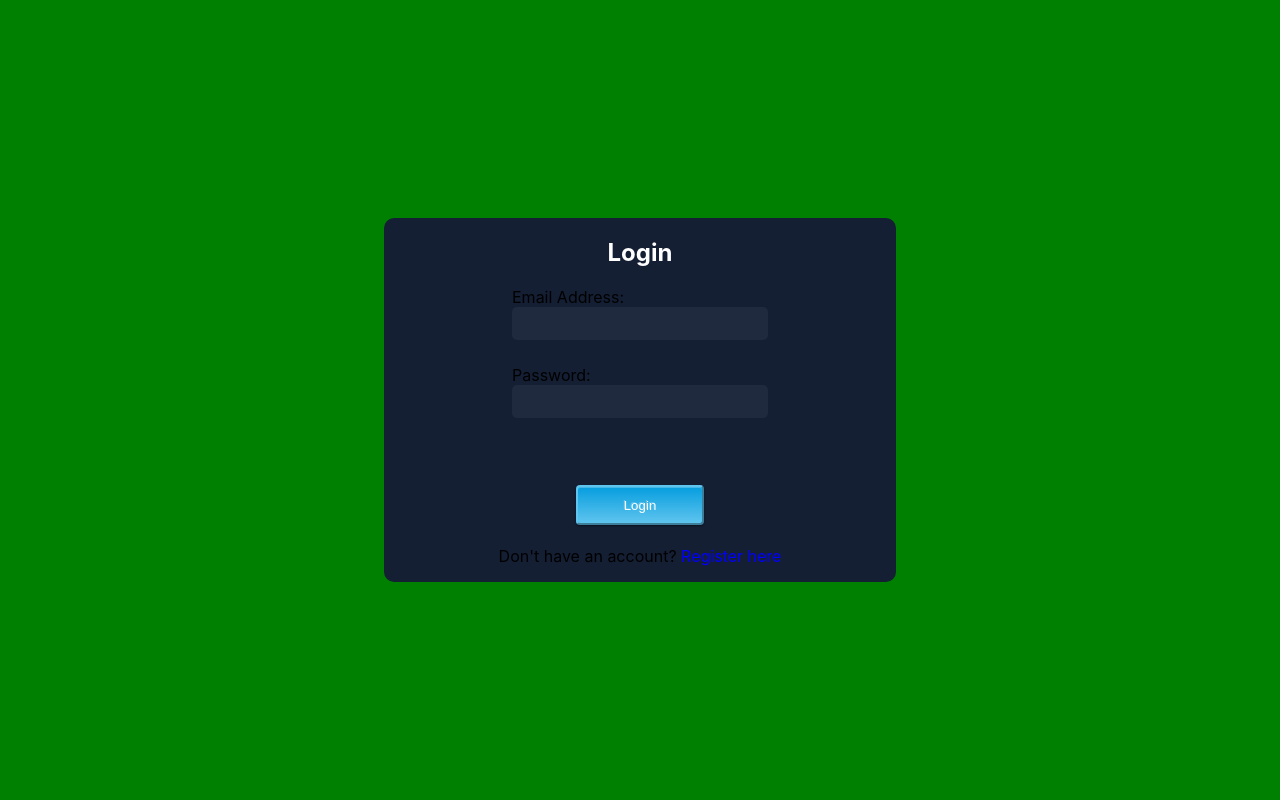
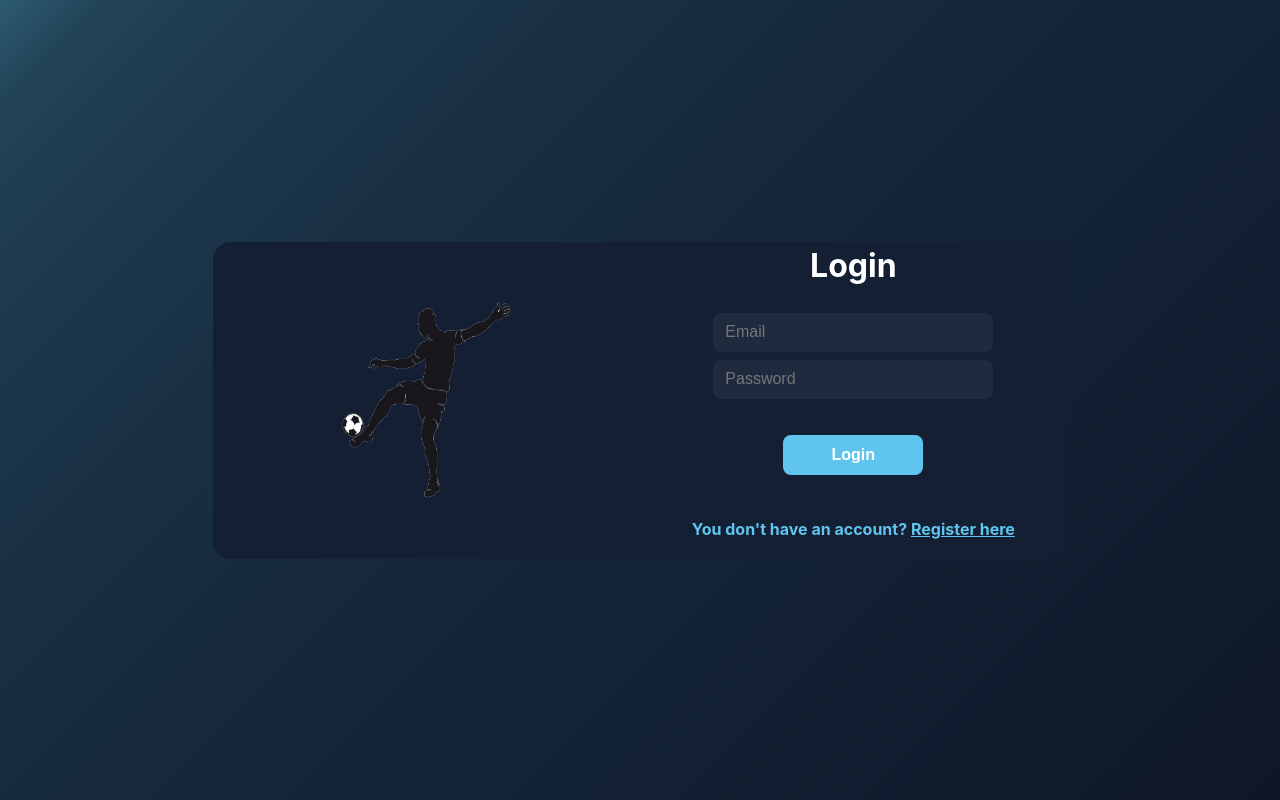
Before and after one commit to Barnie9/SportSync, a React (Create React App) app in the folder SportsSync_FE/: page /login in a window 1280 px wide. Built offline with nearby package versions, Linux system fonts and the light colour scheme.

Commit message:
Login almost complete

```diff
--- a/SportsSync_FE/src/components/Login.tsx
+++ b/SportsSync_FE/src/components/Login.tsx
@@ -1,7 +1,13 @@
 import { useState } from 'react';
 import axios from 'axios';
 import { Link, useNavigate } from "react-router-dom";
-import './style/Login.css';
+
+// Material UI
+import Box from "@mui/material/Box";
+import Grid from "@mui/material/Grid";
+
+// CSS
+import LoginCSS from "./style/Login.module.css";
 
 function Login() {
     const navigate = useNavigate();
@@ -29,35 +35,63 @@ function Login() {
     };
 
     return (
-        <div>
-            <div className='login-container-parent'>
-                <div className='login-conainer'>
-                    <h2 className='form-title'>Login</h2>
-                    <form className='form-login'>
-                        <div className='login-component'>
-                            <label>Email Address:</label>
-                            <input type="text" value={emailAddress} onChange={(e) => setEmailAddress(e.target.value)} />
-                            <br />
-                            <label>Password:</label>
-                            <input type="password" value={password} onChange={(e) => setPassword(e.target.value)} />
-                            <br />
-                            <p style={{ color: 'red' }}>
-                                {errorMessage}
-                            </p>
-                            <button className='login-button' type="button" onClick={handleLogin}>
-                                Login
-                            </button>
-                        </div>
-                    </form>
-                    <p className='register-redirect'>
-                        Don't have an account?{' '}
-                        <Link to="/register" style={{ cursor: 'pointer', color: 'blue' }}>
-                            Register here
-                        </Link>
-                    </p>
-                </div>
-            </div>
-        </div>
+        <Box className={LoginCSS.background}>
+            <Grid container xs={10} md={8} className={LoginCSS.container}>
+                <Grid container xs={12} md={6} className={LoginCSS.left_column}>
+                    <img
+                        src={require("./images/fotbal.png")}
+                        alt="fotbal"
+                        className={LoginCSS.image}
+                    />
+                </Grid>
+
+                <Grid container xs={12} md={6} className={LoginCSS.right_column}>
+                    <Grid item xs={12} md={12} className={LoginCSS.item}>
+                        <h1 className={LoginCSS.title}> Login</h1>
+                    </Grid>
+
+                    <Grid item xs={12} md={12} className={LoginCSS.item}>
+                        <input
+                            type="text"
+                            placeholder="Email"
+                            className={LoginCSS.input}
+                            value={emailAddress}
+                            onChange={(event) =>
+                                setEmailAddress(event.target.value)
+                            }
+                        ></input>
+                    </Grid>
+
+                    <Grid item xs={12} md={12} className={LoginCSS.item}>
+                        <input
+                            type="password"
+                            placeholder='Password'
+                            className={LoginCSS.input}
+                            value={password}
+                            onChange={(event) =>
+                                setPassword(event.target.value)
+                            }
+                        ></input>
+                    </Grid>
+                    <Grid item xs={12} md={12} className={LoginCSS.item}>
+                        <p className={LoginCSS.text_error}> {errorMessage} </p>
+                    </Grid>
+                    <Grid item xs={12} md={12} className={LoginCSS.item}>
+                        <button className={LoginCSS.button} onClick={handleLogin}>
+                            Login
+                        </button>
+                    </Grid>
+                    <Grid item xs={12} md={12} className={LoginCSS.item}>
+                        <p className={LoginCSS.text}>
+                            You don't have an account?{" "}
+                            <Link to="/Register" className={LoginCSS.link}>
+                                Register here
+                            </Link>
+                        </p>
+                    </Grid>
+                </Grid>
+            </Grid>
+        </Box>
     );
 };
 
--- a/SportsSync_FE/src/components/style/Login.css
+++ /dev/null
@@ -1,74 +0,0 @@
-.login-container-parent{
-   height: 100vh;
-   background-color: green;
-   display: flex;
-}
-
-.login-conainer{
-    width: 40%;
-    margin:auto;
-    background-color: #141f34;
-    border-radius: 10px;
-}
-
-.login-component{
-    display: flex;
-    flex-direction: column;
-
-
-}
-
-.login-component input{
-    border-radius: 5px;
-    height: 2.5em;
-    width: 100%;
-    margin-bottom:5px;
-    background-color: #202a3e;
-    color: white;
-    padding: 0;
-    border:  0;
-}
-
-.login-component input::placeholder{
-    color: white;
-}
-
-
-.form-login{
-    width: 50%;
-    margin: auto;
-}
-.login-button{
-    color: white;
-    text-shadow: -1px -1px 0 #5fc4ee;
-    border-color: #5fc4ee;
-    box-shadow: inset 0 1px 0 0 hsla(0,0%,100%,.25), 0 1px 2px 0 rgba(0,0,0,.44);
-    background: linear-gradient(0deg,#5fc4ee 0,#069edf);
-    max-width: 50%;
-    min-width: 50%;
-    height: 3em;
-    cursor: pointer;
-    align-self: center;
-    margin:5px;
-    margin-top: 10px;
-    border-radius: 4px;
-    font-weight: 500;
-}
-
-.login-button:hover{
-    background: linear-gradient(0deg, #069edf 0, #a6bec9);
-    color: #fff;
-}
-.form-title{
-    text-align: center;
-    color: white;
-}
-.register-redirect{
-    text-align: center;
-}
-.register-redirect a {
-    text-decoration: none;
-}
-.register-redirect a:hover{
-    color: green;
-}
--- /dev/null
+++ b/SportsSync_FE/src/components/style/Login.module.css
@@ -0,0 +1,243 @@
+/* display */
+/* background */
+/* dimension */
+/* border */
+/* spacing */
+/* text */
+
+
+
+.background {
+    flex-grow: 1;
+
+    /* display */
+    display: flex;
+    justify-content: center;
+    align-items: center;
+
+    /* background */
+    background: linear-gradient(135deg, #2d5b70, 15%, #0e1729);
+
+    /* dimension */
+    width: 100%;
+    min-height: 100vh;
+
+    /* border */
+    /* spacing */
+    /* text */
+}
+
+.container {
+
+    /* display */
+    /* background */
+    background-color: #141f34;
+
+    /* dimension */
+    height: auto;
+
+    /* border */
+    border-radius: 18px;
+
+    /* spacing */
+    margin: 20px 0px;
+
+
+    /* text */
+}
+
+
+.left_column {
+
+    /* display */
+    display: flex;
+    flex-direction: column;
+    justify-content: center;
+    align-items: center;
+
+    /* background */
+    /* dimension */
+    /* border */
+    /* spacing */
+    padding: 20px;
+
+
+    /* text */
+
+}
+
+.right_column {
+
+    /* display */
+    display: flex;
+    flex-direction: column;
+    justify-content: center;
+    align-items: center;
+    /* background */
+    /* dimension */
+    /* border */
+    /* spacing */
+    padding: 0px;
+
+    /* text */
+}
+
+
+.image {
+
+    /* display */
+    /* background */
+    /* dimension */
+    width: 200px;
+    height: 200px;
+
+    /* border */
+    /* spacing */
+    /* text */
+}
+
+.item{
+     /* display */
+     display: flex;
+     flex-direction: row;
+     justify-content: center;
+     align-items: center;
+
+     /* background */
+     /* dimension */
+     /* border */
+     /* spacing */
+     padding: 4px 0px;
+
+     /* text */
+}
+
+
+.title{
+    /* display */
+    /* background */
+    /* dimension */
+    width: 100%;
+    /* border */
+    /* spacing */
+    margin: 0px 0px 20px 0px;
+
+    /* text */
+    color: #FFFFFF;
+    text-align: center;
+    color: white;
+}
+
+
+.input{
+
+    /* display */
+    /* background */
+    background-color: #202a3e;
+    /* dimension */
+    width: 60%;
+    height: 35px;
+    /* border */
+    border-style: solid;
+    border-radius: 8px;
+    border-color: #202a3e;
+
+    /* spacing */
+    padding: 0px 10px;
+
+    /* text */
+    color: #FFFFFF;
+    font-size: 16px;
+}
+
+.text_error{
+    /* display */
+    /* background */
+    /* dimension */
+    /* border */
+    /* spacing */
+    margin: 0px;
+
+    /* text */
+    color: red;
+    font-size: 12px;
+    font-weight: bold;
+    text-align: center;
+
+}
+
+
+
+.button{
+    /* display */
+    /* background */
+    background-color: #5fc4ee;
+
+    /* dimension */
+    width: 140px;
+    height: 40px;
+
+    /* border */
+    border-style: solid;
+    border-radius: 8px;
+    border-color: #5fc4ee;
+
+    /* spacing */
+    margin: 20px 0px;
+
+    /* text */
+    color: #FFFFFF;
+    font-size: 16px;
+    font-weight: bold;
+
+
+    /* cursor */
+    cursor: pointer;
+}
+
+.button:hover{
+    /* display */
+    /* background */
+    background-color: #202a3e;
+
+    /* dimension */
+    /* border */
+    /* spacing */
+    /* text */
+    color: #5fc4ee;
+}
+
+.text{
+
+    /* display */
+    /* background */
+    /* dimension */
+    /* border */
+    /* spacing */
+    /* text */
+    color: #5fc4ee;
+    font-weight: bold;
+}
+
+.link{
+
+     /* display */
+    /* background */
+    /* dimension */
+    /* border */
+    /* spacing */
+    /* text */
+    color: #5fc4ee;
+    font-weight: bold;
+
+}
+
+.link:hover {
+    /* display */
+    /* background */
+    /* dimension */
+    /* border */
+    /* spacing */
+    /* text */
+    color: #FFFFFF;
+}
```
Also changed, not shown: 1 other file (tests, documents, lock files or other folders).
